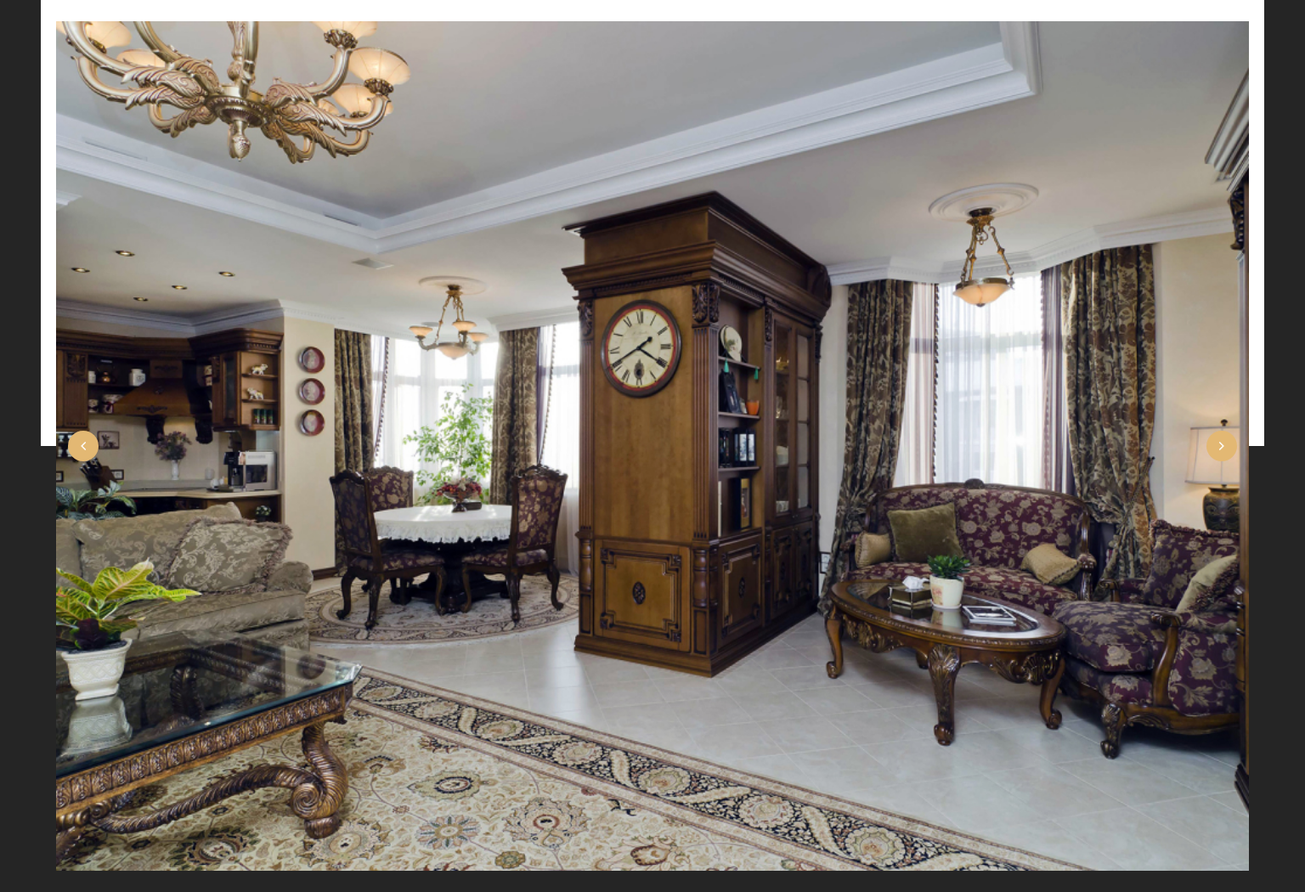
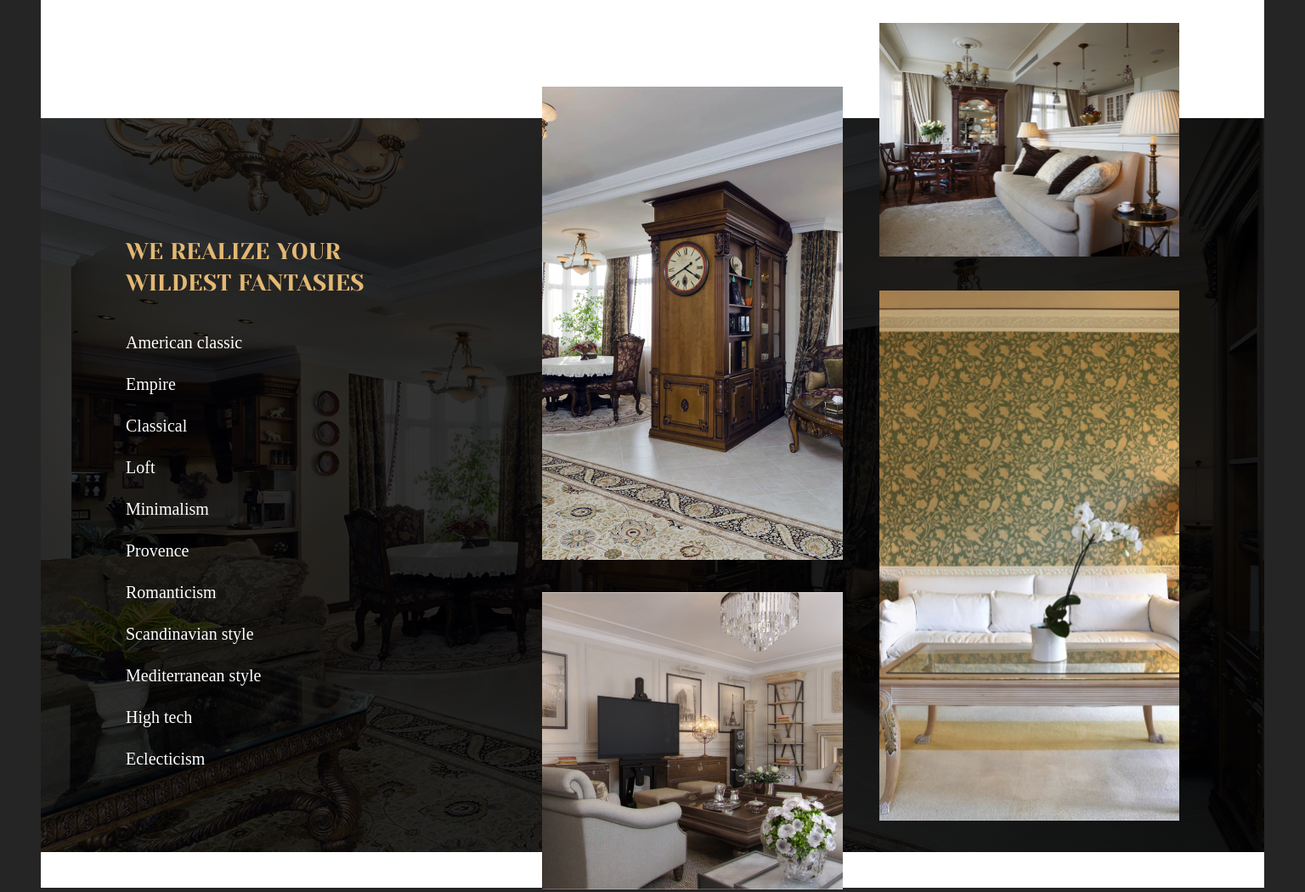
Before and after one commit to Domovikx/repair-design-project, a plain HTML site: page index.html in a window 1536 px wide. Shown: the part 4298-5348 px from the top of the page at 85% size. Drawn offline with Linux system fonts and the light colour scheme; a web font is replaced by a local one.

Commit message:
feat: edit section- realize

```diff
--- a/assets/css/style.scss
+++ b/assets/css/style.scss
@@ -1504,8 +1504,118 @@ h2 {
 		background: #252525;
 	}
 
-	@media (min-width: 1300px) {}
-}
+	@media (max-width: 1300px) {
+
+		.realize__list,
+		.realize__list_img {
+			display: none;
+		}
+	}
+
+	@media (min-width: 1300px) {
+		padding-top: 90px;
+
+		.realize__slider {
+			display: none;
+		}
+
+		display: grid;
+		grid-template-rows: 112px 864px 42px;
+		grid-template-columns: auto 750px 100px;
+
+		.realize__substrate {
+			grid-column: 1/span 3;
+			grid-row: 2;
+			height: 100%;
+			background-image: url("/assets/img/realize/realize-bg.jpg");
+		}
+
+		.realize__title {
+			grid-column: 1/span 3;
+			grid-row: 2;
+			background: linear-gradient(120.96deg, rgba(0, 0, 0, 0.75) 0%, rgba(0, 0, 0, 0.9) 100%);
+			z-index: 10;
+			height: 100%;
+
+			text-align: left;
+
+			font-family: "Yeseva One";
+			font-style: normal;
+			font-weight: normal;
+			font-size: 27px;
+			line-height: 37px;
+			text-transform: uppercase;
+			color: #E3B873;
+
+			padding: 138px 0 0 100px;
+		}
+
+		.realize__list {
+			grid-column: 1/span 3;
+			grid-row: 2;
+
+			font-family: "Proxima Nova";
+			font-size: 20px;
+			line-height: 34px;
+			color: #FFFFFF;
+			z-index: 10;
+			align-self: baseline;
+
+			padding: 240px 0 0 100px;
+
+			a {
+				font-family: "Proxima Nova";
+				font-size: 20px;
+				line-height: 49px;
+				color: #FFFFFF;
+				text-decoration: none;
+				transition: .2s;
+
+				&:hover {
+					color: #E3B873;
+					padding-bottom: 4px;
+					border-bottom: 1px solid #E3B873;
+				}
+			}
+		}
+
+		.realize__list_img {
+			grid-column: 2;
+			grid-row: 1/span 3;
+			z-index: 10;
+			align-self: baseline;
+
+			display: grid;
+			grid-template-columns: auto 43px auto;
+			grid-template-rows: 75px 240px 355px auto;
+
+			li {
+				font-size: 0;
+			}
+
+			li:nth-child(1) {
+				grid-column: 1;
+				grid-row: 2;
+			}
+
+			li:nth-child(2) {
+				grid-column: 1;
+				grid-row: 4;
+			}
+
+			li:nth-child(3) {
+				grid-column: 3;
+				grid-row: 1;
+			}
+
+			li:nth-child(4) {
+				grid-column: 3;
+				grid-row: 3;
+			}
+		}
+	}
+}
+
 
 
 .design {
--- a/index.html
+++ b/index.html
@@ -329,6 +329,27 @@
       </div>
 
       <div class="realize__substrate"></div>
+
+      <ul class="realize__list">
+        <li><a href="#">American classic</a></li>
+        <li><a href="#">Empire</a></li>
+        <li><a href="#">Classical</a></li>
+        <li><a href="#">Loft</a></li>
+        <li><a href="#">Minimalism</a></li>
+        <li><a href="#">Provence</a></li>
+        <li><a href="#">Romanticism</a></li>
+        <li><a href="#">Scandinavian style</a></li>
+        <li><a href="#">Mediterranean style</a></li>
+        <li><a href="#">High tech</a></li>
+        <li><a href="#">Eclecticism</a></li>
+      </ul>
+
+      <ul class="realize__list_img">
+        <li>bg-image-1 <img src="assets/img/realize/realize-1.jpg" alt=""></li>
+        <li>bg-image-2 <img src="assets/img/realize/realize-2.jpg" alt=""></li>
+        <li>bg-image-3 <img src="assets/img/realize/realize-3.jpg" alt=""></li>
+        <li>bg-image-4 <img src="assets/img/realize/realize-4.jpg" alt=""></li>
+      </ul>
     </section>
 
 
```
Also changed, not shown: assets/css/style.css, assets/css/style.min.css, 2 other files.
